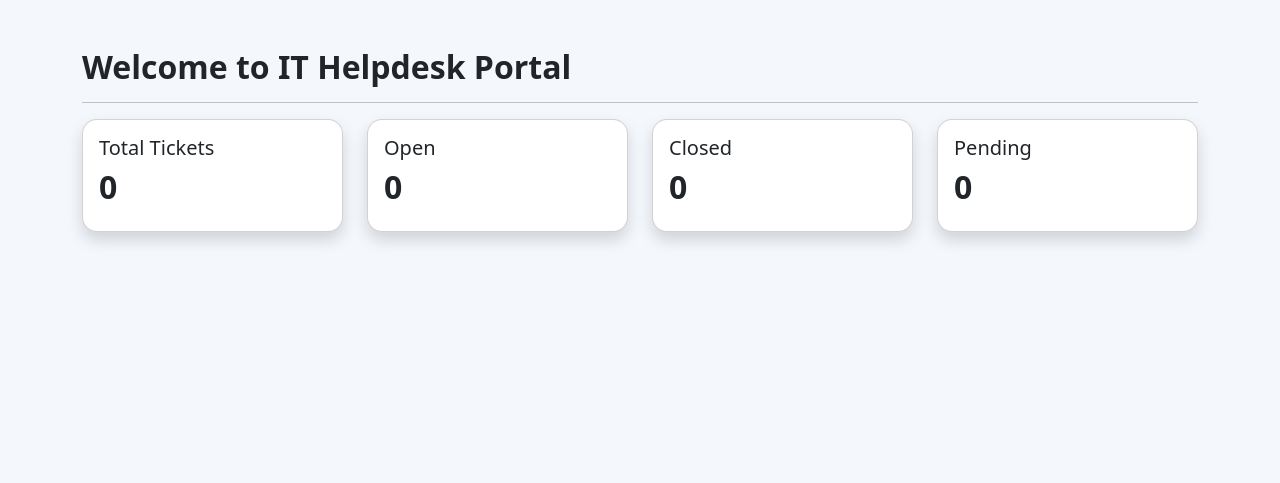
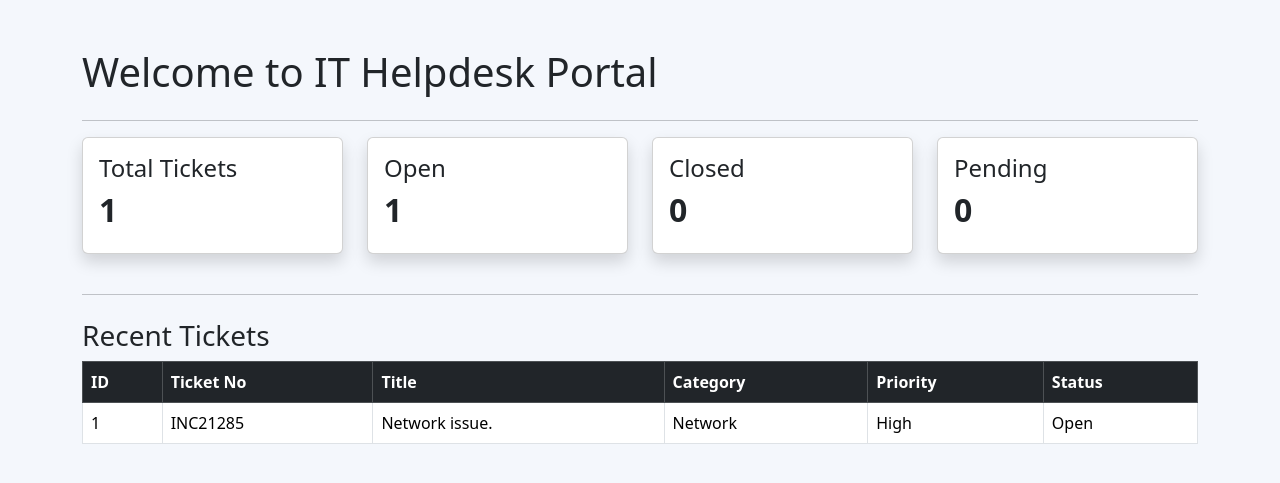
Before and after one commit to sunilballewad-byte/IT-Helpdesk-Portal, a Flask app: page /dashboard in a window 1280 px wide. Shown: the top 483 px of the page. Run offline with Flask 3, Linux system fonts and the light colour scheme.

Commit message:
Added ticket management and live dashboard

```diff
--- a/routes/dashboard.py
+++ b/routes/dashboard.py
@@ -1,7 +1,23 @@
 from flask import Blueprint, render_template
+from models import Ticket
 
 dashboard = Blueprint("dashboard", __name__)
 
 @dashboard.route("/dashboard")
 def dashboard_home():
-    return render_template("dashboard.html")
+
+    total = Ticket.query.count()
+    open_count = Ticket.query.filter_by(status="Open").count()
+    closed_count = Ticket.query.filter_by(status="Closed").count()
+    pending_count = Ticket.query.filter_by(status="Pending").count()
+
+    tickets = Ticket.query.order_by(Ticket.id.desc()).limit(5).all()
+
+    return render_template(
+        "dashboard.html",
+        total=total,
+        open_count=open_count,
+        closed_count=closed_count,
+        pending_count=pending_count,
+        tickets=tickets
+    )
--- a/templates/dashboard.html
+++ b/templates/dashboard.html
@@ -6,42 +6,102 @@
 
 <div class="container mt-5">
 
-    <h2>Welcome to IT Helpdesk Portal</h2>
+    <h1 class="mb-4">Welcome to IT Helpdesk Portal</h1>
 
     <hr>
 
     <div class="row">
 
-        <div class="col-md-3">
-            <div class="card shadow p-3">
-                <h5>Total Tickets</h5>
-                <h2>0</h2>
+        <!-- Total Tickets -->
+        <div class="col-md-3 mb-3">
+            <div class="card shadow rounded">
+                <div class="card-body">
+                    <h4>Total Tickets</h4>
+                    <h2>{{ total }}</h2>
+                </div>
             </div>
         </div>
 
-        <div class="col-md-3">
-            <div class="card shadow p-3">
-                <h5>Open</h5>
-                <h2>0</h2>
+        <!-- Open Tickets -->
+        <div class="col-md-3 mb-3">
+            <div class="card shadow rounded">
+                <div class="card-body">
+                    <h4>Open</h4>
+                    <h2>{{ open_count }}</h2>
+                </div>
             </div>
         </div>
 
-        <div class="col-md-3">
-            <div class="card shadow p-3">
-                <h5>Closed</h5>
-                <h2>0</h2>
+        <!-- Closed Tickets -->
+        <div class="col-md-3 mb-3">
+            <div class="card shadow rounded">
+                <div class="card-body">
+                    <h4>Closed</h4>
+                    <h2>{{ closed_count }}</h2>
+                </div>
             </div>
         </div>
 
-        <div class="col-md-3">
-            <div class="card shadow p-3">
-                <h5>Pending</h5>
-                <h2>0</h2>
+        <!-- Pending Tickets -->
+        <div class="col-md-3 mb-3">
+            <div class="card shadow rounded">
+                <div class="card-body">
+                    <h4>Pending</h4>
+                    <h2>{{ pending_count }}</h2>
+                </div>
             </div>
         </div>
 
     </div>
 
+    <hr class="mt-4 mb-4">
+
+    <h3>Recent Tickets</h3>
+
+    <table class="table table-bordered table-hover">
+
+        <thead class="table-dark">
+            <tr>
+                <th>ID</th>
+                <th>Ticket No</th>
+                <th>Title</th>
+                <th>Category</th>
+                <th>Priority</th>
+                <th>Status</th>
+            </tr>
+        </thead>
+
+        <tbody>
+
+        {% if tickets %}
+
+            {% for ticket in tickets %}
+
+            <tr>
+                <td>{{ ticket.id }}</td>
+                <td>{{ ticket.ticket_number }}</td>
+                <td>{{ ticket.title }}</td>
+                <td>{{ ticket.category }}</td>
+                <td>{{ ticket.priority }}</td>
+                <td>{{ ticket.status }}</td>
+            </tr>
+
+            {% endfor %}
+
+        {% else %}
+
+            <tr>
+                <td colspan="6" class="text-center">
+                    No Tickets Found
+                </td>
+            </tr>
+
+        {% endif %}
+
+        </tbody>
+
+    </table>
+
 </div>
 
 {% endblock %}
```
Also changed, not shown: routes/tickets.py (+5 -5 lines), templates/view_tickets.html (+21 -8 lines), database/helpdesk.db.
